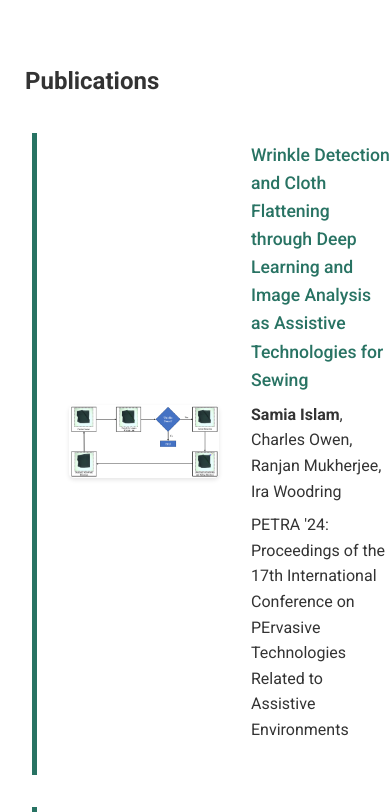
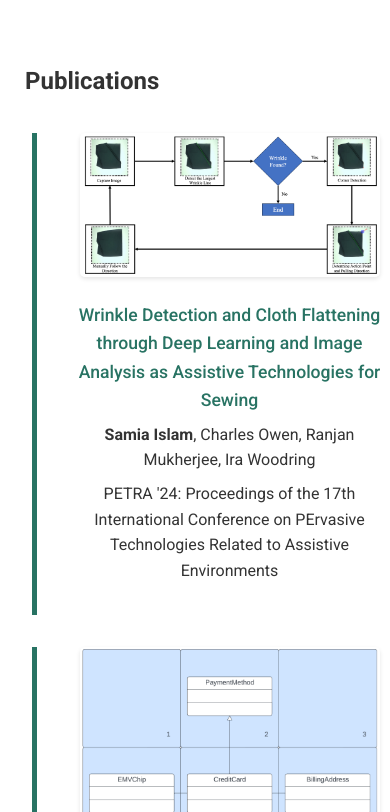
Before and after one commit to SamiaShashmi/SamiaShashmi.github.io, a plain HTML site: page index.html in a window 390 px wide. Shown: the part 1400-2212 px from the top of the page. Drawn offline with Linux system fonts and the light colour scheme.

Commit message:
alignment fixed

```diff
--- a/styles.css
+++ b/styles.css
@@ -446,6 +446,26 @@ h2 {
     color: #2b967f;
 }
 
+@media screen and (max-width: 760px) {
+    .pub-content {
+        display: flex;
+        flex-direction: column;
+        align-items: center;
+        gap: 1rem;
+    }
+
+    .pub-image {
+        width: 100%;
+        max-width: 300px;
+        margin: 0 auto;
+    }
+
+    .pub-text {
+        width: 100%;
+        text-align: center;
+    }
+}
+
 /* News Section */
 .news-list {
     max-width: 900px;
```
Also changed, not shown: 1 other file.
